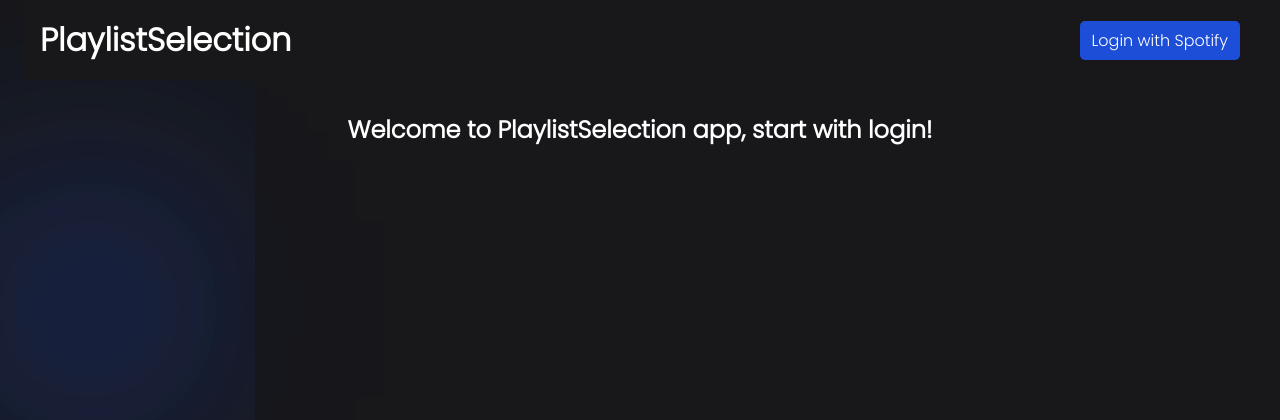
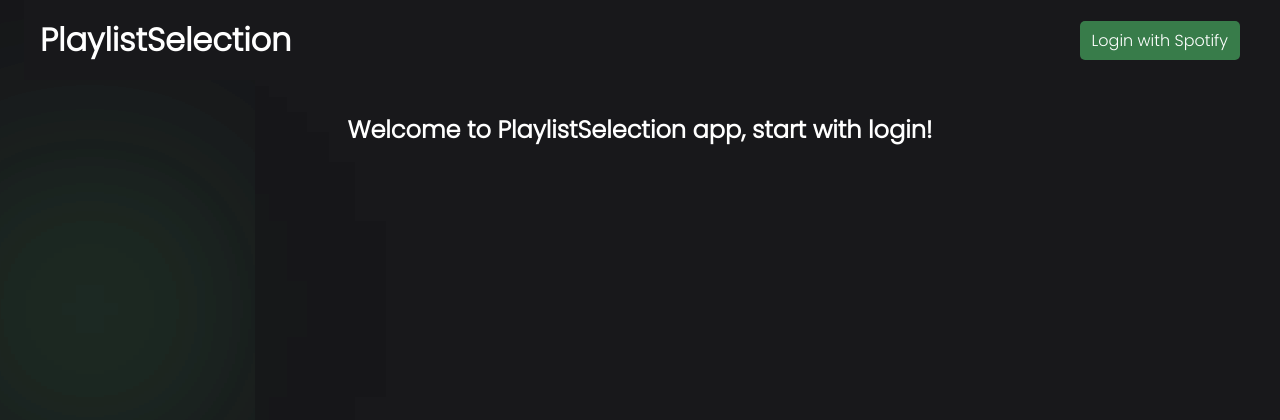
Before and after one commit to slavkostrov/playlist_selection, a FastAPI app: page / in a window 1280 px wide. Shown: the top 420 px of the page. Run offline with FastAPI, Linux system fonts and the light colour scheme.

Commit message:
[UPDATE] main color -> green

```diff
--- a/app/static/style.css
+++ b/app/static/style.css
@@ -44,7 +44,7 @@ body {
 
 .login-section a {
     color: #fff;
-    background-color: #1d4ed8;
+    background-color: #387c4a;
     font-size: 1rem;
     text-decoration: none;
     padding: 8px 12px;
@@ -84,7 +84,7 @@ body {
 
 .blur {
     position: absolute;
-    box-shadow: 50px 130px 1000px 50px #1d4ed8;
+    box-shadow: 50px 130px 1000px 50px #387c4a;
     z-index: -100;
 }
 
@@ -142,7 +142,7 @@ body {
 
 .custom-checkbox:not(:disabled):not(:checked) + label:hover::before {
     border-color: #fff;
-    background-color: #1d4ed8;
+    background-color: #387c4a;
 }
 
 input[type=text]{
@@ -150,12 +150,12 @@ input[type=text]{
     color: #18181B;
     padding: 10px 10px;
     border-radius: 3px;
-    border: 1px solid #1d4ed8;
+    border: 1px solid #387c4a;
 }
 
 input[type=submit] {
     color: #fff;
-    background-color: #1d4ed8;
+    background-color: #387c4a;
     font-size: 12px;
     text-decoration: none;
     padding: 10px 12px;
```
